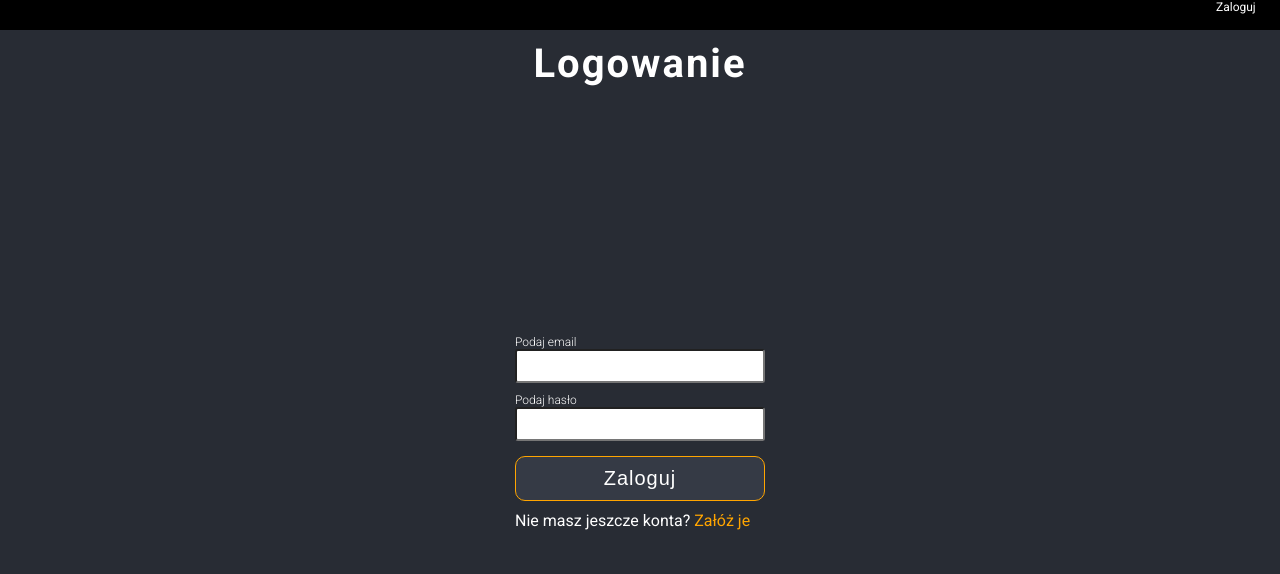
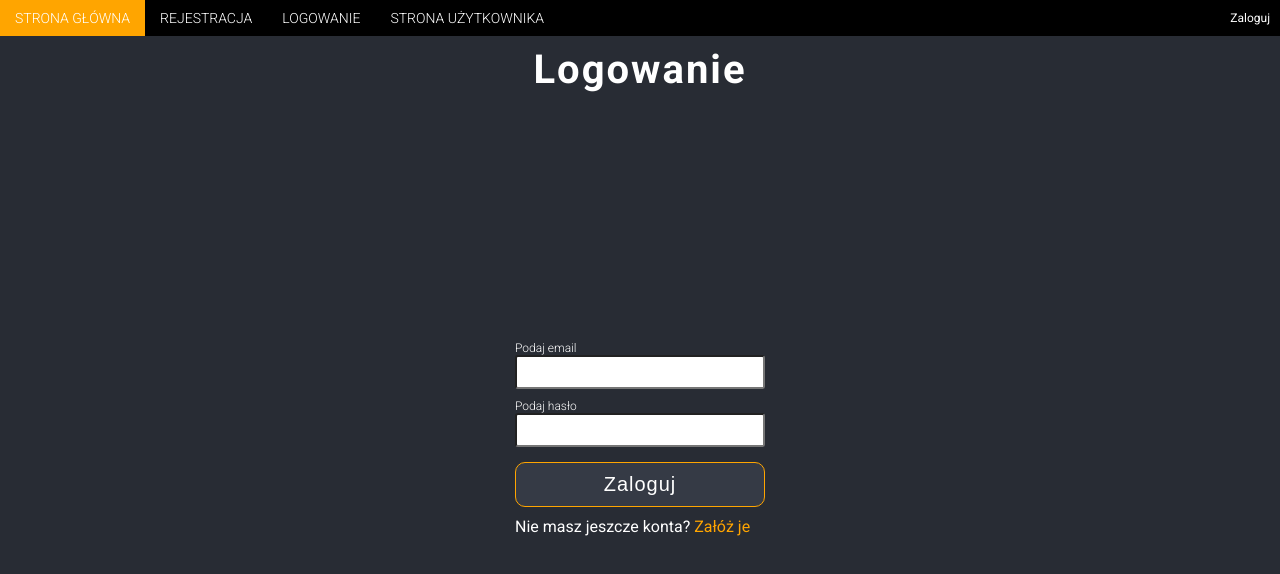
Before and after one commit to kwaq102/flashCardsFront, a React (Create React App) app: page /login in a window 1280 px wide. Shown: the top 574 px of the page. Built offline with nearby package versions, Linux system fonts and the light colour scheme.

Commit message:
added navigation

```diff
--- a/src/App.tsx
+++ b/src/App.tsx
@@ -9,6 +9,7 @@ import HomePage from "./pages/HomePage";
 import ErrorPage from "./pages/ErrorPage";
 
 import "./styles/index.scss";
+import Navigation from "./components/Navigation";
 
 interface LoggedContextType {
 	logged: boolean;
@@ -53,6 +54,8 @@ function App() {
 						Zaloguj
 					</Link>
 				)}
+
+				<Navigation />
 			</div>
 			<LoggedContext.Provider
 				value={{
--- /dev/null
+++ b/src/components/Navigation.tsx
@@ -0,0 +1,25 @@
+import React from "react";
+import { NavLink } from "react-router-dom";
+import { navList } from "../utils/navigationList";
+
+const Navigation = () => {
+	const navigation = navList.map(el => (
+		<li className="navigation__list__element-link">
+			<NavLink
+				to={el.path}
+				end={el.end}
+				className="navigation__list__element-link"
+			>
+				{el.navName}
+			</NavLink>
+		</li>
+	));
+
+	return (
+		<nav className="navigation">
+			<ul className="navigation__list">{navigation}</ul>
+		</nav>
+	);
+};
+
+export default Navigation;
--- a/src/pages/Dictionary.tsx
+++ b/src/pages/Dictionary.tsx
@@ -1,9 +1,9 @@
 import { useContext, useEffect, useState } from "react";
 import { MAIN_URL } from "../utils/url";
 import { LoggedContext } from "../App";
-import AddWord from "./WordsComponents/AddWord";
-import DisplayWords from "./WordsComponents/DisplayWords";
-import DisplayRandomWord from "./WordsComponents/DisplayRandomWord";
+import AddWord from "../components/WordsComponents/AddWord";
+import DisplayWords from "../components/WordsComponents/DisplayWords";
+import DisplayRandomWord from "../components/WordsComponents/DisplayRandomWord";
 import { WordEntity } from "types";
 
 const Dictionary = () => {
--- a/src/pages/RegisterPage.tsx
+++ b/src/pages/RegisterPage.tsx
@@ -53,9 +53,6 @@ const RegisterPage = () => {
 		if (form.password.length < 5) {
 			setPasswordError(true);
 		}
-
-		console.log(users);
-
 		if (users.some(user => user.email === form.email)) {
 			setEmailError(true);
 			setErrorMessage("Taki email już istnieje.");
--- a/src/styles/_App.scss
+++ b/src/styles/_App.scss
@@ -14,7 +14,6 @@ body {
 }
 
 .App {
-	min-width: 100vw;
 	min-height: 100vh;
 	font-family: "Roboto", sans-serif;
 
--- a/src/styles/_BannerTop.scss
+++ b/src/styles/_BannerTop.scss
@@ -1,15 +1,14 @@
 .App__bannerTop {
-	position: relative;
-	top: 0;
-	left: 0;
-	width: 100%;
-	height: 30px;
+	display: flex;
+	flex-direction: row-reverse;
+	justify-content: space-between;
 	background-color: #000;
 
 	.App__bannerTop__btn {
 		@include link();
-		margin-left: 95%;
+		display: block;
 		margin-right: 10px;
+		align-self: center;
 		color: #fff;
 		font-size: 1.2rem;
 	}
--- /dev/null
+++ b/src/styles/_Nav.scss
@@ -0,0 +1,22 @@
+.navigation {
+	.navigation__list {
+		display: flex;
+
+		.navigation__list__element-link {
+			list-style: none;
+
+			.navigation__list__element-link {
+				@include link();
+				display: block;
+				padding: 10px 15px;
+				color: white;
+				font-size: 1.4rem;
+				font-weight: 300;
+				text-transform: uppercase;
+			}
+			&:hover {
+				background-color: #ffa500;
+			}
+		}
+	}
+}
--- a/src/styles/index.scss
+++ b/src/styles/index.scss
@@ -2,6 +2,7 @@
 @import "mixins.scss";
 @import "App.scss";
 @import "BannerTop.scss";
+@import "Nav.scss";
 @import "HomePage.scss";
 @import "RegisterAndLoginPage.scss";
 @import "UserPage.scss";
--- /dev/null
+++ b/src/utils/navigationList.ts
@@ -0,0 +1,6 @@
+export const navList = [
+    { navName: "Strona Główna", path: "/", end: true },
+    { navName: "Rejestracja", path: "/register" },
+    { navName: "Logowanie", path: "/login" },
+    { navName: "Strona użytkownika", path: "/user/:id" },
+];
```
Also changed, not shown: src/components/WordsComponents/AddWord.tsx (renamed from src/pages/WordsComponents/AddWord.tsx), src/components/WordsComponents/DisplayRandomWord.tsx (renamed from src/pages/WordsComponents/DisplayRandomWord.tsx), src/components/WordsComponents/DisplayWords.tsx (renamed from src/pages/WordsComponents/DisplayWords.tsx). Lines whose indentation alone changed are shown as unchanged.
